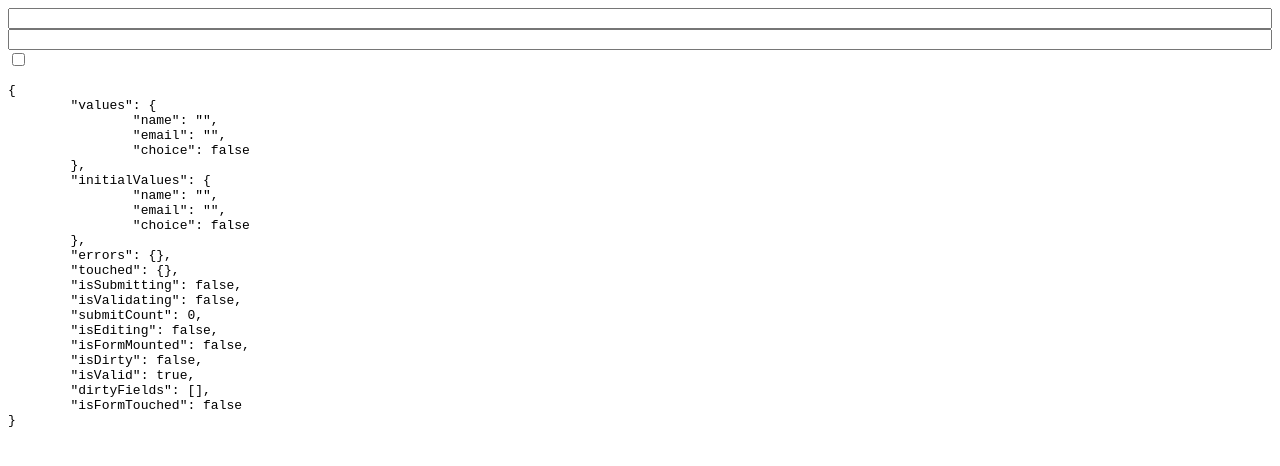
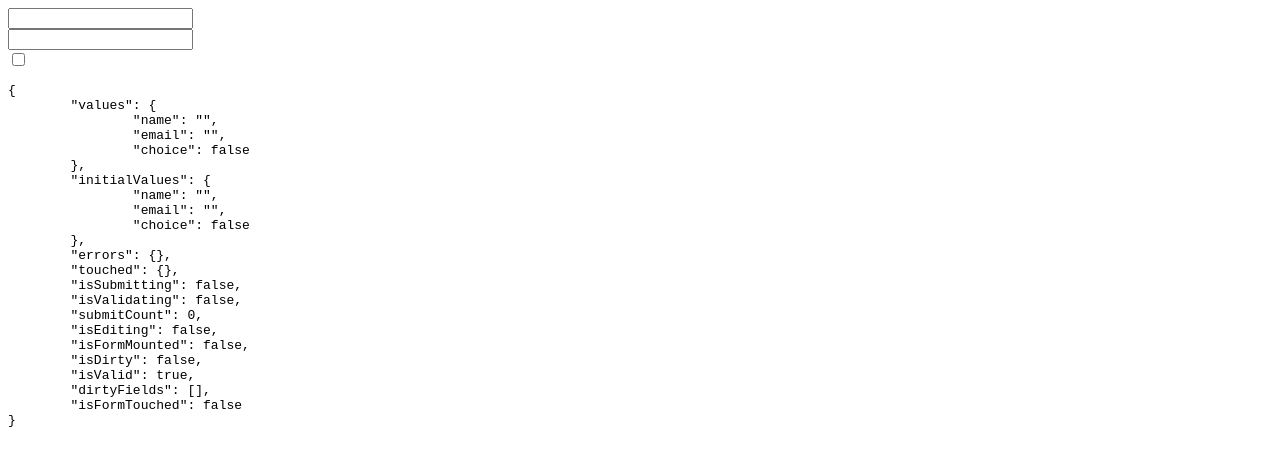
Before and after one commit to johnsonav1992/formularity, a React (Vite) app: page / in a window 1280 px wide. Shown: the top 466 px of the page. Built offline with nearby package versions, Linux system fonts and the light colour scheme.

Commit message:
remove styles

```diff
--- a/src/Field.tsx
+++ b/src/Field.tsx
@@ -73,13 +73,7 @@ export const Field = <TFormValues extends FormValues>( {
         <ConditionalWrapper
             condition={ showErrors }
             wrapper={ children => (
-                <div
-                    style={ {
-                        display: 'flex'
-                        , flexDirection: 'column'
-                        , gap: '.5rem'
-                    } }
-                >
+                <div>
                     { children }
                     {
                         error
```
